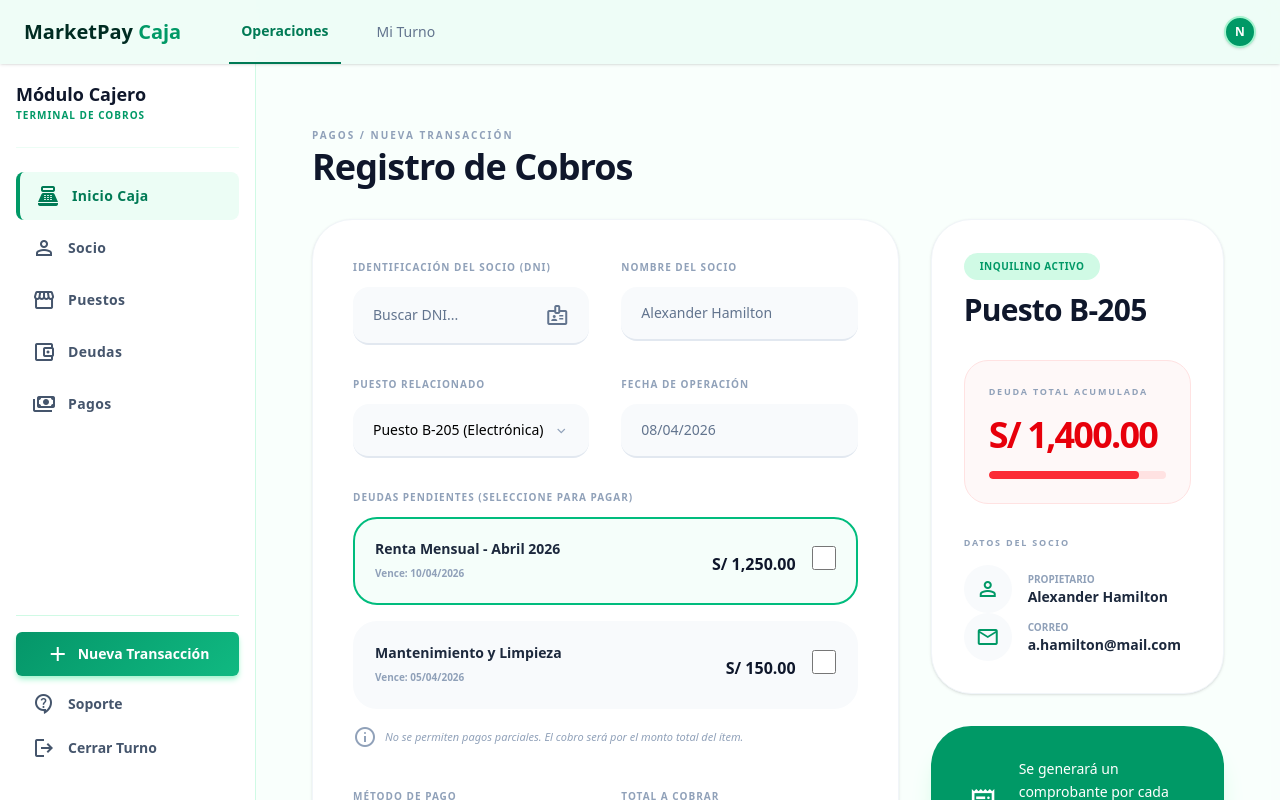
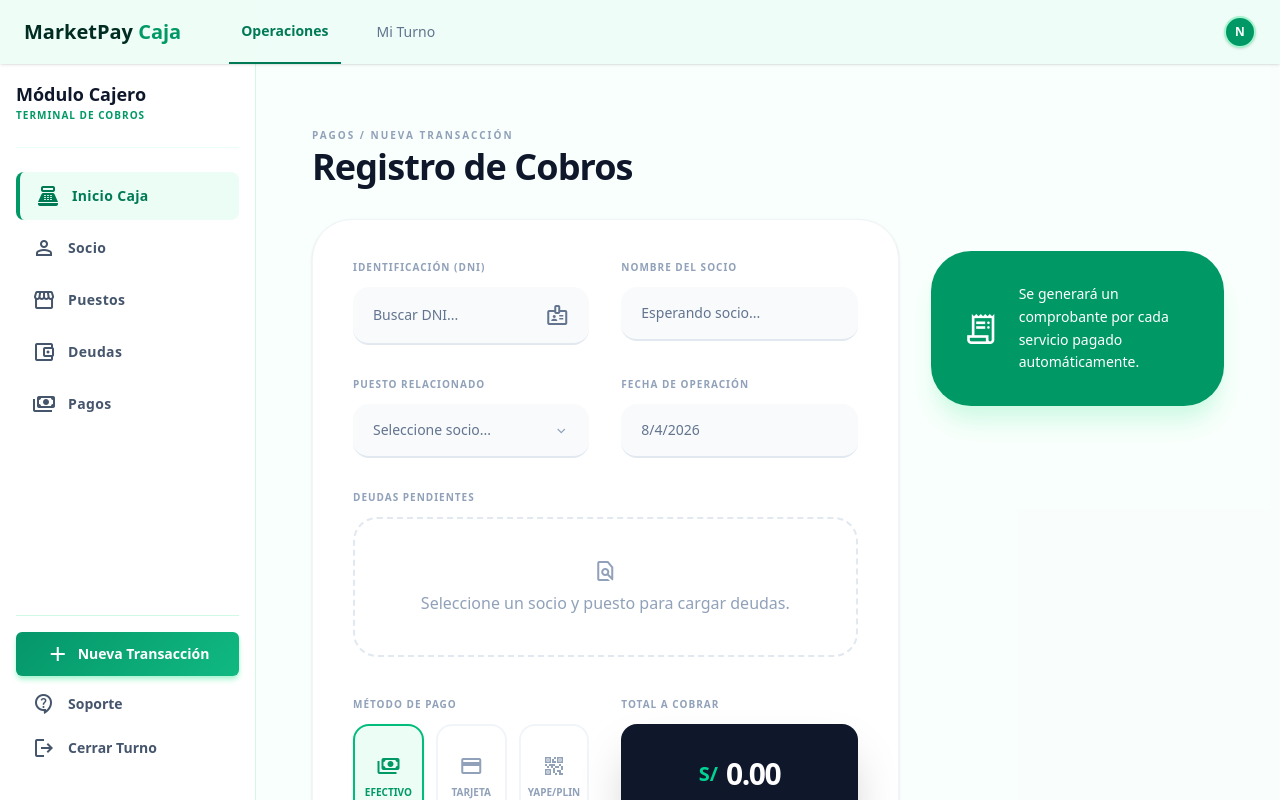
Before and after one commit to nicole2664/mercado_login_frontend, an Angular app: page /cajero/nuevo-pago in a window 1280 px wide. Shown: the top 800 px of the page. Built offline with nearby package versions, Linux system fonts and the light colour scheme.

Commit message:
registrar pago al cajero actualizado

```diff
--- a/src/app/features/cajero/registrar-pago/registrar-pago.html
+++ b/src/app/features/cajero/registrar-pago/registrar-pago.html
@@ -7,13 +7,14 @@
   <div class="main-grid">
     <div class="form-column">
       <div class="card-main">
-        <form class="payment-form">
+        <form class="payment-form" (submit)="procesarPago(); $event.preventDefault()">
+
           <div class="input-row">
             <div class="input-group">
-              <label class="input-label">Identificación del Socio (DNI)</label>
+              <label class="input-label">Identificación (DNI)</label>
               <div class="dropdown-custom">
-                <div class="dropdown-trigger">
-                  <span>Buscar DNI...</span>
+                <div class="dropdown-trigger" (click)="seleccionarSocio('72834951')">
+                  <span>{{ socioSeleccionado()?.dni || 'Buscar DNI...' }}</span>
                   <span class="material-symbols-outlined">badge</span>
                 </div>
                 <div class="dropdown-content">
@@ -22,13 +23,9 @@
                     <input type="text" placeholder="Escriba el DNI...">
                   </div>
                   <div class="options-list">
-                    <div class="option-item">
+                    <div class="option-item" (click)="seleccionarSocio('72834951')">
                       <p>72834951</p>
                       <small>Socio: Alexander Hamilton</small>
-                    </div>
-                    <div class="option-item">
-                      <p>40592834</p>
-                      <small>Socio: Julianna De Marco</small>
                     </div>
                   </div>
                 </div>
@@ -37,7 +34,7 @@
 
             <div class="input-group">
               <label class="input-label">Nombre del Socio</label>
-              <input type="text" class="input-readonly" value="Alexander Hamilton" readonly>
+              <input type="text" class="input-readonly" [value]="socioSeleccionado()?.nombre || 'Esperando socio...'" readonly>
             </div>
           </div>
 
@@ -45,48 +42,47 @@
             <div class="input-group">
               <label class="input-label">Puesto Relacionado</label>
               <div class="select-wrapper">
-                <select class="custom-select-simple">
-                  <option value="B-205">Puesto B-205 (Electrónica)</option>
-                  <option value="B-206">Puesto B-206 (Almacén)</option>
+                @if (socioSeleccionado() && socioSeleccionado()!.puestos.length > 1) {
+                  <select class="custom-select-simple" [(ngModel)]="puestoSeleccionado" name="puesto">
+                    @for (puesto of socioSeleccionado()?.puestos; track puesto) {
+                      <option [value]="puesto">Puesto {{ puesto }}</option>
+                    }
                   </select>
+                } @else {
+                  <input type="text" class="input-readonly" [value]="puestoSeleccionado() || 'Seleccione socio...'" readonly name="puesto-fijo">
+                }
               </div>
             </div>
 
             <div class="input-group">
               <label class="input-label">Fecha de Operación</label>
-              <input type="text" class="input-readonly" value="08/04/2026" readonly>
+              <input type="text" class="input-readonly" [value]="fechaOperacion" readonly name="fecha">
             </div>
           </div>
 
           <div class="debts-section">
-            <label class="input-label">Deudas Pendientes (Seleccione para pagar)</label>
+            <label class="input-label">Deudas Pendientes</label>
+            @if (socioSeleccionado() && puestoSeleccionado()) {
               <div class="debts-list">
-              <div class="debt-item" [class.selected]="true">
+                @for (deuda of socioSeleccionado()?.deudas; track deuda.id) {
+                  <div class="debt-item" [class.selected]="deuda.seleccionada" (click)="toggleDeuda(deuda.id)">
                     <div class="debt-info">
-                  <span class="debt-title">Renta Mensual - Abril 2026</span>
-                  <span class="debt-date">Vence: 10/04/2026</span>
+                      <span class="debt-title">{{ deuda.titulo }}</span>
+                      <span class="debt-date">Vence: {{ deuda.vencimiento }}</span>
                     </div>
                     <div class="debt-action">
-                  <span class="debt-amount">S/ 1,250.00</span>
-                  <input type="checkbox" class="debt-check">
+                      <span class="debt-amount">{{ deuda.monto | currency:'S/ ' }}</span>
+                      <input type="checkbox" class="debt-check" [checked]="deuda.seleccionada">
                     </div>
                   </div>
-
-              <div class="debt-item">
-                <div class="debt-info">
-                  <span class="debt-title">Mantenimiento y Limpieza</span>
-                  <span class="debt-date">Vence: 05/04/2026</span>
+                }
               </div>
-                <div class="debt-action">
-                  <span class="debt-amount">S/ 150.00</span>
-                  <input type="checkbox" class="debt-check">
+            } @else {
+              <div class="p-10 text-center border-2 border-dashed border-slate-200 rounded-3xl text-slate-400">
+                <span class="material-symbols-outlined text-4xl mb-2">find_in_page</span>
+                <p>Seleccione un socio y puesto para cargar deudas.</p>
               </div>
-              </div>
-            </div>
-            <p class="info-text">
-              <span class="material-symbols-outlined">info</span>
-              No se permiten pagos parciales. El cobro será por el monto total del ítem.
-            </p>
+            }
           </div>
 
           <div class="input-row">
@@ -94,23 +90,25 @@
               <label class="input-label">Método de Pago</label>
               <div class="method-grid">
                 <label class="method-option">
-                  <input type="radio" name="method" checked>
+                  <input type="radio" name="method" (click)="metodoPago.set('Efectivo')" [checked]="metodoPago() === 'Efectivo'">
                   <div class="method-box">
                     <span class="material-symbols-outlined">payments</span>
                     <p>Efectivo</p>
                   </div>
                 </label>
                 <label class="method-option">
-                  <input type="radio" name="method">
+                  <input type="radio" name="method" (click)="metodoPago.set('Tarjeta')" [checked]="metodoPago() === 'Tarjeta'">
                   <div class="method-box">
                     <span class="material-symbols-outlined">credit_card</span>
-                    <p>Tarjeta</p> </div>
+                    <p>Tarjeta</p>
+                  </div>
                 </label>
                 <label class="method-option">
-                  <input type="radio" name="method">
+                  <input type="radio" name="method" (click)="metodoPago.set('Yape/Plin')" [checked]="metodoPago() === 'Yape/Plin'">
                   <div class="method-box">
                     <span class="material-symbols-outlined">qr_code_2</span>
-                    <p>Yape/Plin</p> </div>
+                    <p>Yape/Plin</p>
+                  </div>
                 </label>
               </div>
             </div>
@@ -119,53 +117,46 @@
               <label class="input-label">Total a Cobrar</label>
               <div class="total-display">
                 <span class="currency">S/</span>
-                <span class="amount">1,400.00</span>
+                <span class="amount">{{ totalACobrar() | number:'1.2-2' }}</span>
               </div>
             </div>
           </div>
 
           <div class="form-footer">
-            <button type="button" class="btn-cancel" routerLink="/cajero/pagos">
-              Cancelar
+            <button type="button" class="btn-cancel" routerLink="/cajero/pagos">Cancelar</button>
+            <button type="submit" class="btn-submit" [disabled]="totalACobrar() === 0">
+              Registrar Pago Total
             </button>
-            <button type="submit" class="btn-submit">Registrar Pago Total</button>
           </div>
         </form>
       </div>
     </div>
 
     <div class="info-column">
-      <div class="card-status">
+      @if (socioSeleccionado() && puestoSeleccionado()) {
+        <div class="card-status animate-fade-in">
           <div class="status-header">
             <span class="status-badge">Inquilino Activo</span>
-          <h3 class="status-puesto">Puesto B-205</h3>
+            <h3 class="status-puesto">Puesto {{ puestoSeleccionado() }}</h3>
           </div>
-
           <div class="financial-summary">
             <p class="label-tiny">DEUDA TOTAL ACUMULADA</p>
-          <h4 class="total-debt-red">S/ 1,400.00</h4>
-          <div class="progress-bar-red"><div class="fill" style="width: 85%"></div></div>
+            <h4 class="total-debt-red">{{ deudaTotalPuesto() | currency:'S/ ' }}</h4>
+            <div class="progress-bar-red"><div class="fill" [style.width.%]="100"></div></div>
           </div>
-
           <div class="records-list">
             <p class="label-tiny">DATOS DEL SOCIO</p>
             <div class="record-item">
               <div class="icon-circle"><span class="material-symbols-outlined">person</span></div>
-            <div>
-              <p class="record-label">Propietario</p>
-              <p class="record-value">Alexander Hamilton</p>
-            </div>
+              <div><p class="record-label">Propietario</p><p class="record-value">{{ socioSeleccionado()?.nombre }}</p></div>
             </div>
             <div class="record-item">
               <div class="icon-circle"><span class="material-symbols-outlined">mail</span></div>
-            <div>
-              <p class="record-label">Correo</p>
-              <p class="record-value">{{ 'a.hamilton@mail.com' }}</p>
+              <div><p class="record-label">Correo</p><p class="record-value">{{ socioSeleccionado()?.correo }}</p></div>
             </div>
           </div>
         </div>
-      </div>
-
+      }
       <div class="help-box">
         <span class="material-symbols-outlined">receipt_long</span>
         <p>Se generará un comprobante por cada servicio pagado automáticamente.</p>
@@ -173,3 +164,61 @@
     </div>
   </div>
 </div>
+
+@if (mostrarRecibo()) {
+  <div class="modal-overlay animate-fade-in">
+    <div class="receipt-card animate-scale-up">
+
+      <div class="success-icon-wrapper no-print">
+        <span class="material-symbols-outlined success-check">check_circle</span>
+        <h3 class="success-title">¡Pago Registrado con Éxito!</h3>
+        <p class="success-subtitle">Se ha generado el siguiente comprobante:</p>
+      </div>
+
+      <div class="receipt-body">
+        <div class="receipt-header">
+          <span class="receipt-logo">MarketPay</span>
+          <p class="receipt-id">Recibo: #REC-{{ socioSeleccionado()?.dni }}-001</p>
+        </div>
+
+        <div class="receipt-details">
+          <div class="detail-row"><span>Socio:</span> <b>{{ socioSeleccionado()?.nombre }}</b></div>
+          <div class="detail-row"><span>Puesto:</span> <b>{{ puestoSeleccionado() }}</b></div>
+          <div class="detail-row"><span>Fecha:</span> <b>{{ fechaOperacion }}</b></div>
+          <div class="detail-row"><span>Método:</span> <b>{{ metodoPago() }}</b></div>
+        </div>
+
+        <div class="receipt-divider"></div>
+
+        <div class="receipt-items">
+          <p class="items-label">Conceptos Pagados:</p>
+          @for (deuda of socioSeleccionado()?.deudas; track deuda.id) {
+            @if (deuda.seleccionada) {
+              <div class="item-line">
+                <span>{{ deuda.titulo }}</span>
+                <b>{{ deuda.monto | currency:'S/ ' }}</b>
+              </div>
+            }
+          }
+        </div>
+
+        <div class="receipt-total">
+          <span>TOTAL PAGADO</span>
+          <span class="total-amount">{{ totalACobrar() | currency:'S/ ' }}</span>
+        </div>
+
+        <p class="receipt-footer">¡Gracias por su puntualidad!</p>
+      </div>
+
+      <div class="modal-actions no-print">
+        <button class="btn-print" (click)="imprimirRecibo()">
+          <span class="material-symbols-outlined">print</span>
+          Imprimir Recibo
+        </button>
+        <button class="btn-close-modal" (click)="cerrarRecibo()">
+          Finalizar
+        </button>
+      </div>
+    </div>
+  </div>
+}
--- a/src/app/features/cajero/registrar-pago/registrar-pago.ts
+++ b/src/app/features/cajero/registrar-pago/registrar-pago.ts
@@ -1,7 +1,24 @@
-import { Component } from '@angular/core';
+import { Component, signal, computed } from '@angular/core';
 import { CommonModule } from '@angular/common';
 import { RouterLink } from '@angular/router';
 import { FormsModule } from '@angular/forms';
+
+interface Deuda {
+  id: number;
+  titulo: string;
+  monto: number;
+  vencimiento: string;
+  seleccionada: boolean;
+}
+
+
+interface Socio {
+  dni: string;
+  nombre: string;
+  correo: string;
+  puestos: string[];
+  deudas: Deuda[];
+}
 
 @Component({
   selector: 'app-registrar-pago',
@@ -10,4 +27,80 @@ import { FormsModule } from '@angular/forms';
   templateUrl: './registrar-pago.html',
   styleUrl: './registrar-pago.css',
 })
-export class RegistrarPago {}
+export class RegistrarPago {
+  socioSeleccionado = signal<Socio | null>(null);
+  puestoSeleccionado = signal<string>('');
+  metodoPago = signal<string>('Efectivo');
+  fechaOperacion = new Date().toLocaleDateString('es-PE');
+
+  seleccionarSocio(dni: string) {
+    const mockSocio: Socio = {
+      dni: '72834951',
+      nombre: 'Alexander Hamilton',
+      correo: 'a.hamilton@mail.com',
+      puestos: ['B-205', 'B-206'],
+      deudas: [
+        { id: 1, titulo: 'Renta Mensual - Abril 2026', monto: 1250, vencimiento: '10/04/2026', seleccionada: false },
+        { id: 2, titulo: 'Mantenimiento y Limpieza', monto: 150, vencimiento: '05/04/2026', seleccionada: false }
+      ]
+    };
+
+    this.socioSeleccionado.set(mockSocio);
+
+
+    if (mockSocio.puestos.length === 1) {
+      this.puestoSeleccionado.set(mockSocio.puestos[0]);
+    } else {
+      this.puestoSeleccionado.set(''); // Obliga a elegir del select
+    }
+  }
+
+
+  deudaTotalPuesto = computed(() => {
+    const socio = this.socioSeleccionado();
+    if (!socio) return 0;
+
+    return socio.deudas.reduce((acc: number, d: Deuda) => acc + d.monto, 0);
+  });
+
+
+  totalACobrar = computed(() => {
+    const socio = this.socioSeleccionado();
+    const puesto = this.puestoSeleccionado();
+    if (!socio || !puesto) return 0;
+    return socio.deudas
+      .filter((d: Deuda) => d.seleccionada)
+      .reduce((acc: number, d: Deuda) => acc + d.monto, 0);
+  });
+
+  toggleDeuda(deudaId: number) {
+    const socio = this.socioSeleccionado();
+    if (socio) {
+      socio.deudas = socio.deudas.map((d: Deuda) =>
+        d.id === deudaId ? { ...d, seleccionada: !d.seleccionada } : d
+      );
+      this.socioSeleccionado.set({ ...socio });
+    }
+  }
+
+
+  mostrarRecibo = signal<boolean>(false);
+
+
+  procesarPago() {
+    console.log('Procesando pago...');
+    // Aquí iría la llamada al backend
+    this.mostrarRecibo.set(true);
+  }
+
+  imprimirRecibo() {
+    window.print();
+  }
+
+  cerrarRecibo() {
+    this.mostrarRecibo.set(false);
+    this.socioSeleccionado.set(null);
+    this.puestoSeleccionado.set('');
+  }
+
+}
```
Also changed, not shown: src/app/features/cajero/registrar-pago/registrar-pago.css (+60 -0 lines). Lines whose indentation alone changed are shown as unchanged.
